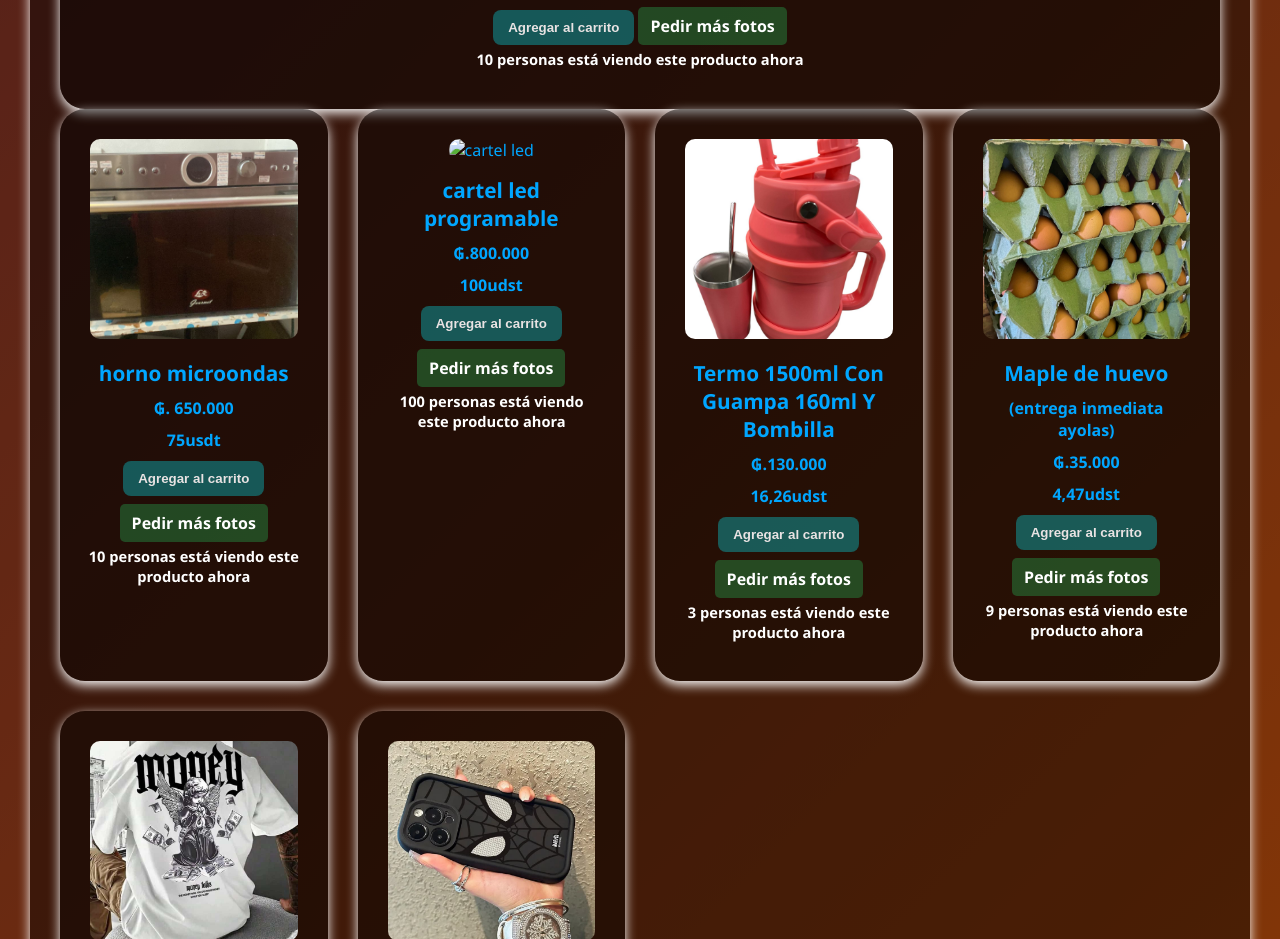
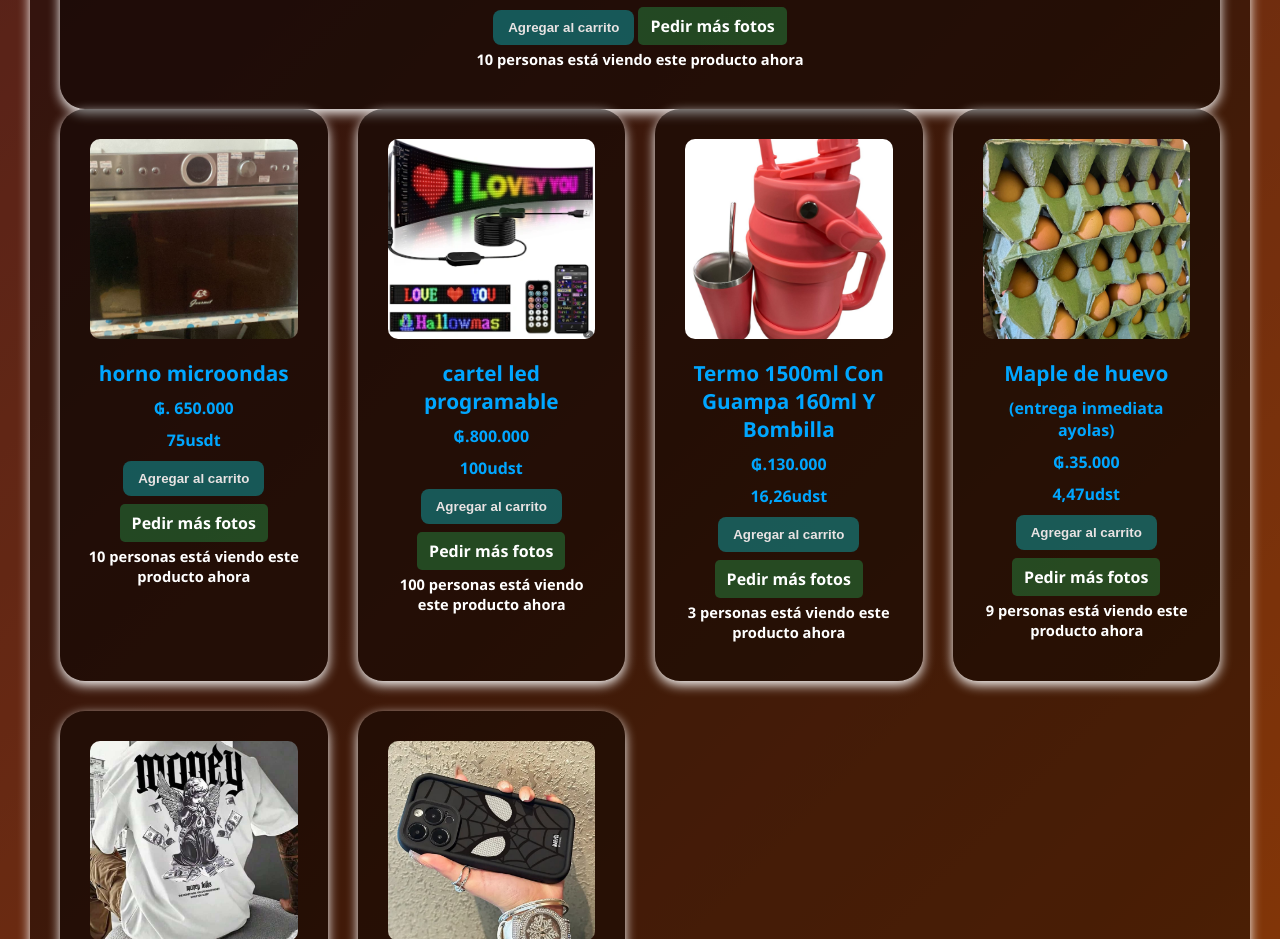
Before and after one commit to Mborexwin/teinda, a plain HTML site: page index.html in a window 1280 px wide. Shown: the part 1580-2519 px from the top of the page. Drawn offline with Linux system fonts and the light colour scheme.

Commit message:
Update index.html

```diff
--- a/index.html
+++ b/index.html
@@ -68,7 +68,7 @@ Pedir más fotos
     </a>  <p class="view-counter">10 personas está viendo este producto ahora</p>
 </div>
  <div class="product">
-    <img src="cartel led" alt="cartel led ">
+    <img src="Cartel Led Programable 60x12.png" alt="cartel led ">
     <h2>cartel led programable </h2>
     <p>₲.800.000</p>
     <p>100udst</p>
```
